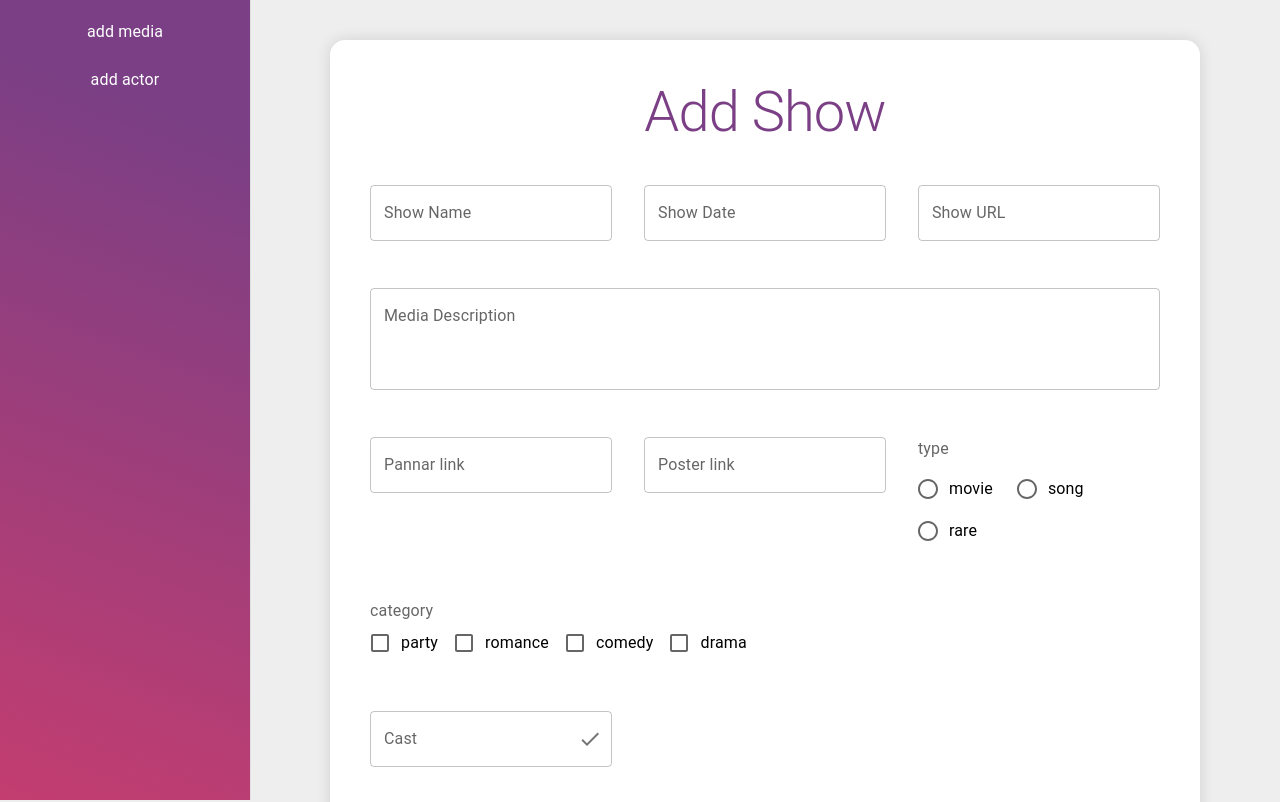
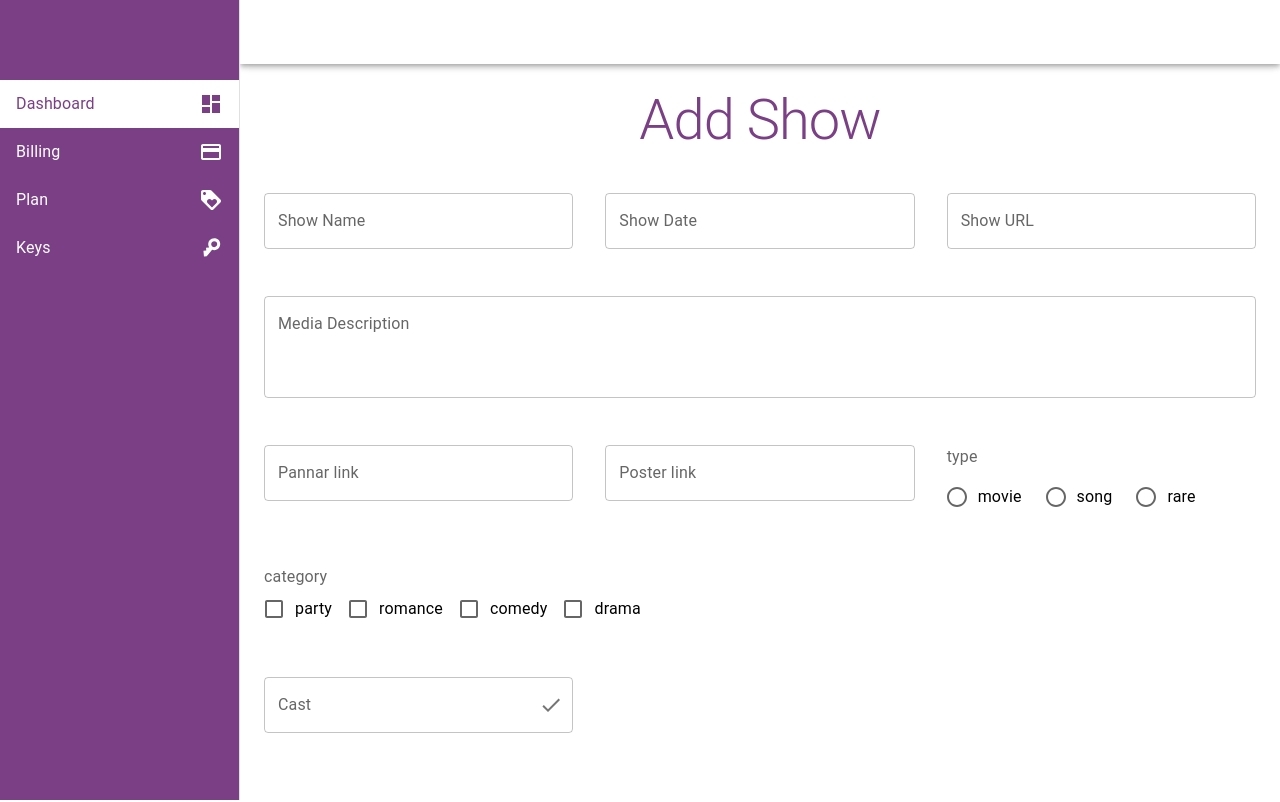
Before and after one commit to randa-11295/Nosatalga-dashboard, a React (Create React App) app: page / in a window 1280 px wide. Shown: the top 802 px of the page. Built offline with nearby package versions, Linux system fonts and the light colour scheme.

Commit message:
add responsive navbar

```diff
--- a/src/Components/App/App.js
+++ b/src/Components/App/App.js
@@ -1,64 +1,51 @@
-import {useState , useEffect} from "react";
 import Box from "@mui/material/Box";
-import SideBar from "../SideBar/SideBar";
 import AddMovie from "../Movie/AddMovie";
 import AddActors from "../Actors/AddActors";
 import { BrowserRouter, Routes, Route } from "react-router-dom";
-import AlertRun from "../Inputs/AlertRun";
-import DataContext from "../../Context/DataContext";
-
-const boxStyle = {
-  flexGrow: 1,
-  p: 5,
-  background: "#fff",
-  borderRadius: "15px",
-  height: "100%",
-  margin: "auto",
-  boxShadow: "0px 0px 15px 0px rgba(0,0,0,0.12)",
-};
-
-const continStyle = {
-  display: "flex",
-  px: 10,
-  py: 5,
-  background: "rgb(238, 238, 238)",
-  minHeight: "100vh",
-  display: "flex",
-  justifyContent: "center",
-  alignItems: "center",
-};
+import Toolbar from "@mui/material/Toolbar";
+import TopNav from "../../Components/Navbar/TopNav";
+import SideNav from "../../Components/Navbar/SideNav";
+import { useState } from "react";
 
 export default function App() {
-  const [showAlert, setShowAlert] = useState(false);
-  const [isSuccess, setIsSuccess] = useState(false);
-  const [msg, setMsg] = useState("");
 
-  const turnOnAlart = (toggel , text)=> {
-    setIsSuccess(toggel )
-    setMsg(text)
-    setShowAlert(true)
-    setTimeout(()=>{
-      setShowAlert(false)
-    }, 4000)
-  }
+
+  const [mobileOpen, setMobileOpen] = useState(false);
+
+  const openHandel = () => {
+    setMobileOpen(!mobileOpen);
+  };
+
+
+  const drawerWidth = 240;
+  const BoxStyle = {
+    flexGrow: 1,
+    p: 3,
+    width: { md: `calc(100% - ${drawerWidth}px)` },
+  };
+
 
   return (
-      < DataContext.Provider value={{turnOnAlart : turnOnAlart }} >
     <BrowserRouter>
-      <Box sx={continStyle}>
-        <SideBar />
+     <Box sx={{ display: "flex" }}>
+        <TopNav openHandel={openHandel} drawerWidth={drawerWidth} />
 
-        <Box component="main" sx={boxStyle}>
+            <SideNav
+            openHandel={openHandel}
+            mobileOpen={mobileOpen}
+            drawerWidth={drawerWidth}
+          />
+
+          <Box component="main" sx={BoxStyle}>
+            <Toolbar />
 
           <Routes>
             <Route path="/" element={<AddMovie />} />
             <Route path="/add-media" element={<AddMovie />} />
             <Route path="/add-actor" element={<AddActors />} />
           </Routes>
-          <AlertRun msg={msg} severity={isSuccess} open={showAlert}/>
         </Box>
       </Box>
     </BrowserRouter>
-        </DataContext.Provider>
   );
 }
--- /dev/null
+++ b/src/Components/Navbar/ContentNav.js
@@ -0,0 +1,110 @@
+import Box from "@mui/material/Box";
+import List from "@mui/material/List";
+import ListItem from "@mui/material/ListItem";
+import ListItemButton from "@mui/material/ListItemButton";
+import ListItemIcon from "@mui/material/ListItemIcon";
+import ListItemText from "@mui/material/ListItemText";
+import Toolbar from "@mui/material/Toolbar";
+import { useNavigate, useLocation } from "react-router-dom";
+import DashboardIcon from "@mui/icons-material/Dashboard";
+import CreditCardIcon from "@mui/icons-material/CreditCard";
+import LoyaltyIcon from "@mui/icons-material/Loyalty";
+import { useEffect } from "react";
+import KeyIcon from "@mui/icons-material/Key";
+
+const logoStyle = {
+  // backgroundImage: `url(${logo})`,
+  backgroundSize: "contain",
+  backgroundRepeat: "no-repeat",
+  backgroundPosition: "  center ",
+  mt: 1,
+};
+
+const boxStyle = {
+  bgcolor: "secondary.main",
+  color: "#fff",
+  height: "100vh",
+  overflow: "auto",
+};
+
+const data = [
+  {
+    text: "Dashboard",
+    url: "/",
+    icon: <DashboardIcon sx={{ marginLeft: " auto" }} />,
+  },
+  {
+    text: "Billing",
+    url: "/billing",
+    icon: <CreditCardIcon sx={{ marginLeft: " auto" }} />,
+  },
+  {
+    text: "Plan",
+    url: "/plan",
+    icon: <LoyaltyIcon sx={{ marginLeft: " auto" }} />,
+  },
+  {
+    text: "Keys",
+    url: "/keys",
+    icon: <KeyIcon sx={{ marginLeft: " auto", transform: "rotate(130deg)" }} />,
+  },
+  {
+    text: "Log out",
+    url: false,
+    icon: <LoyaltyIcon sx={{ marginLeft: " auto" }} />,
+  },
+];
+
+const ContentNav = (props) => {
+  let location = useLocation();
+  let navigate = useNavigate();
+
+  const changeRouteHandel = (url) => {
+      navigate(url);
+
+  };
+
+  useEffect(() => {
+  }, [location.pathname]);
+
+  const listStyle = (url) => ({
+    display: !url ? { md: "none" } : "block",
+    background: url === location.pathname ? "white" : "inherit",
+    color: url === location.pathname ? "secondary.main" : "inherit",
+  });
+
+  const iconStyle =(url)=>(
+    {color: url === location.pathname ? "secondary.main" : "white",  }
+  )
+  return (
+    <Box sx={boxStyle}>
+      <Toolbar sx={logoStyle}></Toolbar>
+
+      <List>
+        {data.map((el) => (
+          <ListItem
+            sx={listStyle(el.url)}
+            key={el.url}
+            disablePadding
+            onClick={() => {
+              changeRouteHandel(el.url);
+            }}
+          >
+            <ListItemButton
+              sx={{ justifyContent: "space-between", display: "flex" }}
+            >
+              <ListItemText primary={el.text} />
+              <ListItemIcon
+                sx={iconStyle(el.url)}
+              >
+                {el.icon}
+              </ListItemIcon>
+            </ListItemButton>
+          </ListItem>
+        ))}
+      </List>
+    </Box>
+  );
+};
+
+export default ContentNav;
--- /dev/null
+++ b/src/Components/Navbar/MenuNav.js
@@ -0,0 +1,69 @@
+import {useState} from "react";
+import IconButton from "@mui/material/IconButton";
+import Menu from "@mui/material/Menu";
+import Avatar from "@mui/material/Avatar";
+import MenuList from '@mui/material/MenuList';
+import Box from '@mui/material/Box';
+import MenuItem from '@mui/material/MenuItem';
+import ListItemIcon from '@mui/material/ListItemIcon';
+import Typography from '@mui/material/Typography';
+import { useDispatch } from "react-redux";
+import {logOutHandel} from "../../Redux/sliceReducers/rejesterSlice"
+import PersonOutlineIcon from '@mui/icons-material/PersonOutline';
+import LogoutIcon from '@mui/icons-material/Logout';
+
+
+export default function MenuNav(props) {
+  const dispatch = useDispatch();
+
+  const [anchorEl, setAnchorEl] = useState(null);
+  const open = Boolean(anchorEl);
+
+  const handleClick = (event) => {
+    setAnchorEl(event.currentTarget);
+  };
+
+  const handleClose = () => {
+    setAnchorEl(null);
+  };
+
+  const madeLogoutHandel=()=>{
+    dispatch(logOutHandel(  ));
+  }
+
+  return (
+    <Box sx={{display :{xs : "none" , md :"block"}}}>
+      <IconButton onClick={handleClick}>
+        <Avatar
+          sx={{
+            bgcolor:  "secondary.main" ,
+             width: 35, height: 35
+          }}
+        >
+          {props.name}
+        </Avatar>
+      </IconButton>
+      <Menu
+        anchorEl={anchorEl}
+        open={open}
+        onClose={handleClose}
+      >
+        <MenuList >
+        <MenuItem >
+          <ListItemIcon>
+            <PersonOutlineIcon fontSize="small" />
+          </ListItemIcon>
+          <Typography sx={{pr : 1 , p1: 1}} variant="inherit">My account</Typography>
+        </MenuItem >
+        <MenuItem  onClick={madeLogoutHandel}>
+          <ListItemIcon>
+            <LogoutIcon fontSize="small" />
+          </ListItemIcon>
+          <Typography sx={{pr : 1 , p1: 1}}  variant="inherit">Log out</Typography>
+        </MenuItem>
+
+      </MenuList>
+      </Menu>
+    </Box>
+  );
+}
--- /dev/null
+++ b/src/Components/Navbar/SideNav.js
@@ -0,0 +1,46 @@
+import Box from "@mui/material/Box";
+import Drawer from "@mui/material/Drawer";
+import ContentNav from "./ContentNav";
+
+const SideNav = (props) => {
+  return (
+    <Box
+      component="nav"
+      sx={{ width: { md: props.drawerWidth }, flexShrink: { md: 0 }  }}
+    >
+      <Drawer
+        variant="temporary"
+        open={props.mobileOpen}
+        onClose={props.openHandel}
+        ModalProps={{
+          keepMounted: true,
+        }}
+        sx={{
+          display: { xs: "block", md: "none" },
+          "& .MuiDrawer-paper": {
+            boxSizing: "border-box",
+            width: props.drawerWidth,
+          },
+        }}
+      >
+        <ContentNav mob />
+      </Drawer>
+
+      <Drawer
+        variant="permanent"
+        sx={{
+          display: { xs: "none", md: "block" },
+          "& .MuiDrawer-paper": {
+            boxSizing: "border-box",
+            width: props.drawerWidth,
+          },
+        }}
+        open
+      >
+        <ContentNav />
+      </Drawer>
+    </Box>
+  );
+};
+
+export default SideNav;
--- /dev/null
+++ b/src/Components/Navbar/TopNav.js
@@ -0,0 +1,60 @@
+import AppBar from "@mui/material/AppBar";
+import IconButton from "@mui/material/IconButton";
+import Avatar from "@mui/material/Avatar";
+import MenuIcon from "@mui/icons-material/Menu";
+import Toolbar from "@mui/material/Toolbar";
+import Typography from "@mui/material/Typography";
+// import MenuNav from "../Navbar/MenuNav";
+import { useEffect, useState } from "react";
+
+const avatarStyle = {
+  display: { md: "none" },
+  bgcolor: "#fff",
+  color: "#000",
+  width: 35,
+  height: 35,
+};
+
+const TopNav = (props) => {
+
+  const [route, setRoute] = useState("");
+
+
+
+  const navStyle = {
+    width: { md: `calc(100% - ${props.drawerWidth}px)` },
+    ml: { md: `${props.drawerWidth}px` },
+    background: { md: "#fff" },
+    color: { md: "#000" },
+  };
+
+  return (
+    <AppBar position="fixed" color="secondary" sx={navStyle}>
+      <Toolbar>
+        <IconButton
+          color="inherit"
+          aria-label="open drawer"
+          edge="start"
+          onClick={props.openHandel}
+          sx={{ mr: 2, display: { md: "none" } }}
+        >
+          <MenuIcon />
+        </IconButton>
+        <Typography
+          variant="h6"
+          sx={{ flexGrow: 1, textTransform: "capitalize" }}
+          component="h6"
+        >
+          {route}
+        </Typography>
+        {/* <MenuNav name={"l"} /> */}
+
+        <IconButton>
+          <Avatar sx={avatarStyle}> o </Avatar>
+        </IconButton>
+      </Toolbar>
+    </AppBar>
+  );
+};
+
+export default TopNav;
```
